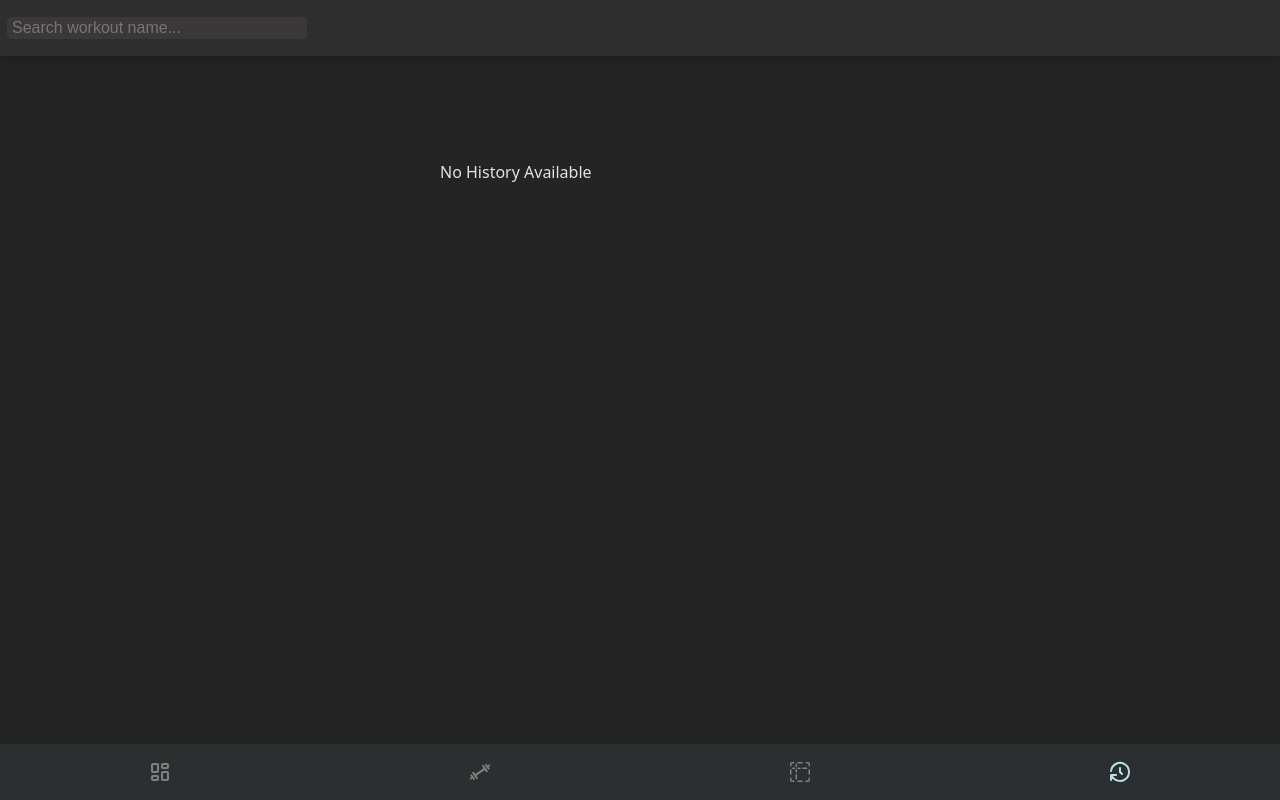
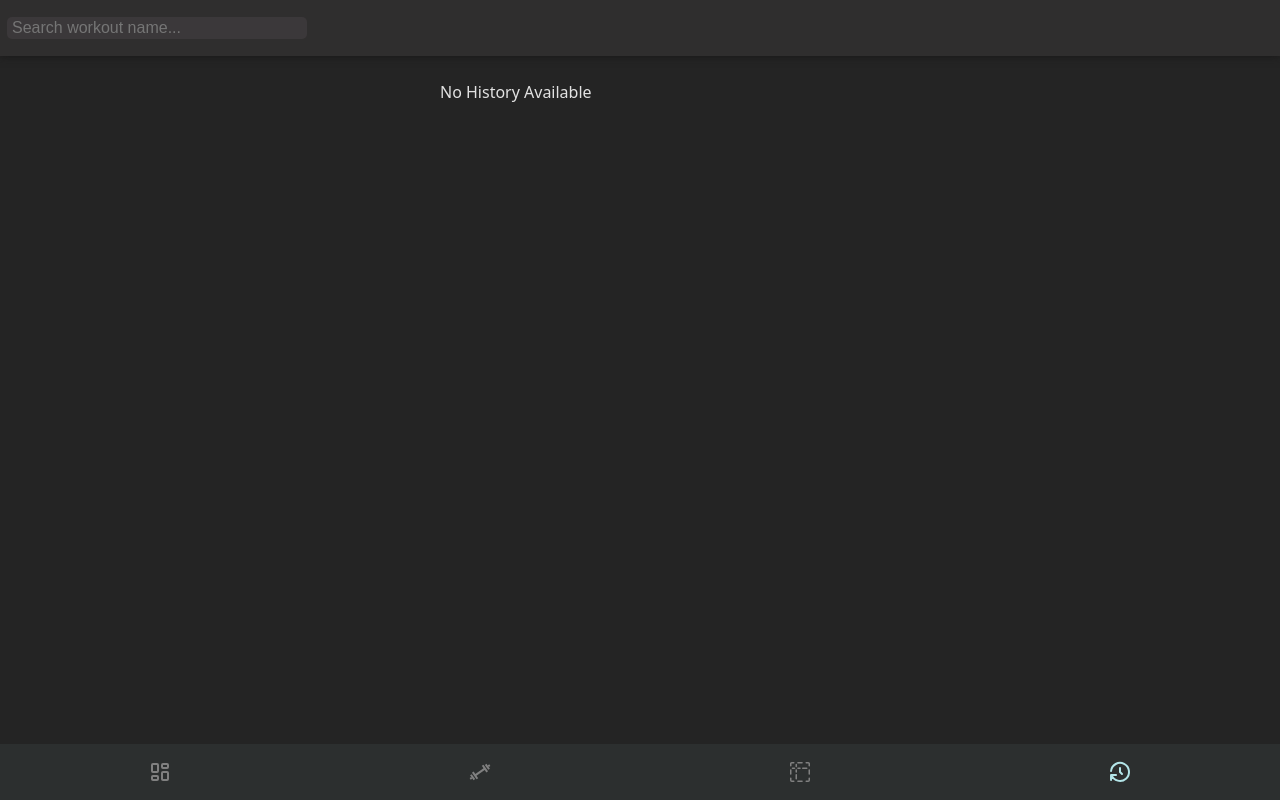
Before and after one commit to ink3rroll/Optymal, a React (Vite) app: page /history in a window 1280 px wide. Built offline with nearby package versions, Linux system fonts and the light colour scheme.

Commit message:
fix: page padding automatic exercise list when content does not cover full page

```diff
--- a/src/styles/ExerciseList.css
+++ b/src/styles/ExerciseList.css
@@ -1,6 +1,3 @@
-/* * {
-    outline: solid;
-} */
 
 
 .search-bar {
@@ -53,9 +50,10 @@
     flex-direction: column;
     max-width: 400px;
     width: 90%;
-    z-index: 0;
-    padding-top: 3.5em;
+    min-height: 100vh;
     justify-content: flex-start;
+    justify-items: flex-start;
+    flex: 1;
 }
 
 .exercise-row {
```
